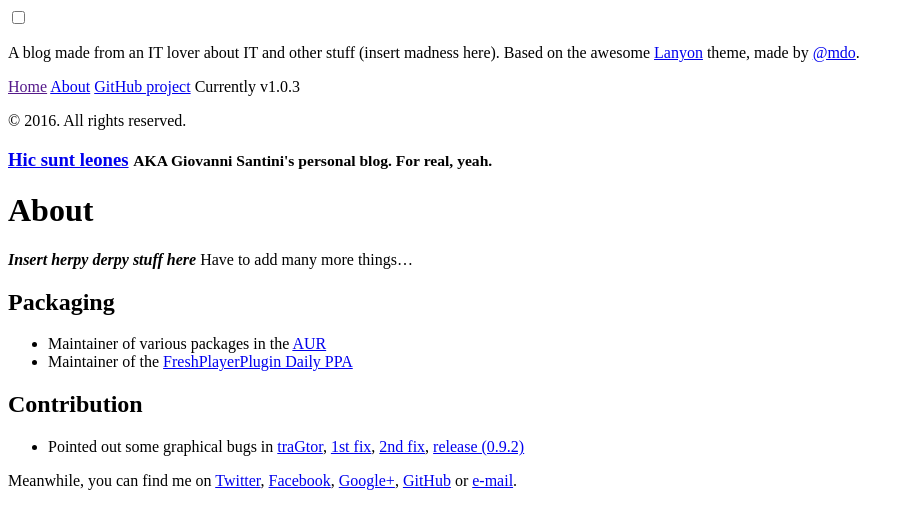
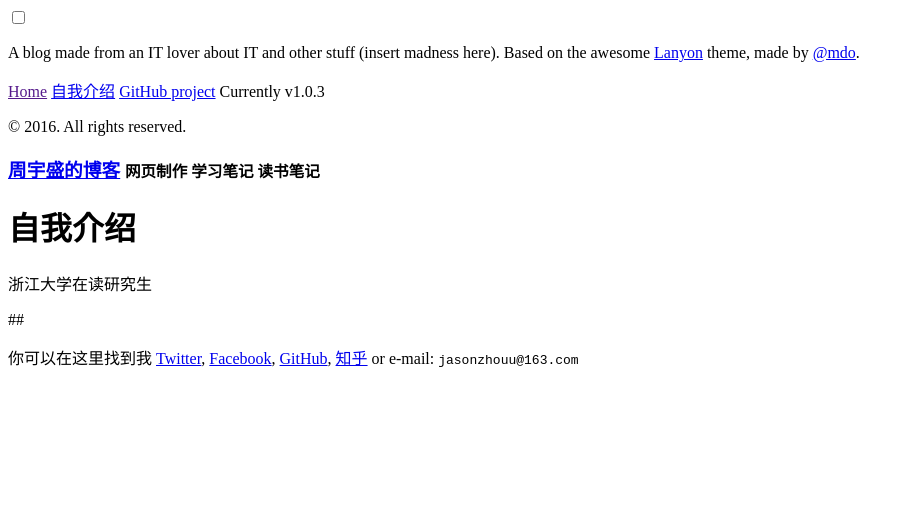
Before and after one commit to jasonzhouu/old-github-pages, a Jekyll site: the page built from about.md, in a window 1280 px wide. Shown: the top 529 px of the page, without its empty margins (0-915 px from the left). Built offline with Jekyll 4.4.1, drawn with Linux system fonts in a browser that asks for light colours; comment, search, counter and statistics services are not loaded.

Commit message:
配置个人信息

```diff
--- a/_config.yml
+++ b/_config.yml
@@ -10,16 +10,16 @@ permalink:           pretty
 #relative_permalinks: true
 
 # Setup
-title:               Hic sunt leones
-tagline:             "AKA Giovanni Santini's personal blog. For real, yeah."
+title:               周宇盛的博客
+tagline:             "网页制作 学习笔记 读书笔记"
 description:         'A blog made from an IT lover about IT and other stuff (insert madness here). Based on the awesome <a href="https://github.com/poole/lanyon" target="_blank">Lanyon</a> theme, made by <a href="https://twitter.com/mdo" target="_blank">@mdo</a>.'
-url:                 http://giovannisantini.tk
+url:                 http://www.zhouyusheng.com
 baseurl:             /
 paginate:            5
 
 # About/contact
 author:
-  name:              Giovanni Santini
+  name:              Jason Zhou
   url:               https://www.twitter.com/jasonzhouu
   email:             jasonzhouu@163.com
 
@@ -41,12 +41,12 @@ exclude:
 # Includes an icon in the footer for each username you enter
 footer-links:
   dribbble:
-  email:
-  facebook:
+  email: jasonzhouu@163.com
+  facebook: jasonzhouu
   flickr:
   github: jasonzhouu
-  instagram:
-  linkedin:
+  instagram: jasonzhou
+  linkedin: jasonzhouu
   pinterest:
   rss: # just type anything here for a working RSS icon, make sure you set the "url" above!
   twitter: jasonzhouu
@@ -58,7 +58,7 @@ footer-links:
 disqus: jasonzhouu
 
 # Enter your Google Analytics web tracking code (e.g. UA-2110908-2) to activate tracking
-google_analytics: UA-61816764-1
+google_analytics: UA-88929877-1
 
 # Personal work: load share buttons if setted to 'true'
 sharing:
@@ -69,5 +69,5 @@ sharing:
 # Google Translator support
 translate:
   enabled: false
-  language: en
+  language: zh
   meta-config: b63bed9405924efe-1d1f2e87fc0bdbad-g105a614c17a1f5ce-12
--- a/_includes/analytics.html
+++ b/_includes/analytics.html
@@ -1,16 +1,14 @@
 {% if site.google_analytics %}
 	<!-- Google Analytics -->
 	<script>
-		(function(i,s,o,g,r,a,m){i['GoogleAnalyticsObject']=r;i[r]=i[r]||function(){
-		(i[r].q=i[r].q||[]).push(arguments)},i[r].l=1*new Date();a=s.createElement(o),
-		m=s.getElementsByTagName(o)[0];a.async=1;a.src=g;m.parentNode.insertBefore(a,m)
-		})(window,document,'script','//www.google-analytics.com/analytics.js','ga');
+	  (function(i,s,o,g,r,a,m){i['GoogleAnalyticsObject']=r;i[r]=i[r]||function(){
+	  (i[r].q=i[r].q||[]).push(arguments)},i[r].l=1*new Date();a=s.createElement(o),
+	  m=s.getElementsByTagName(o)[0];a.async=1;a.src=g;m.parentNode.insertBefore(a,m)
+	  })(window,document,'script','https://www.google-analytics.com/analytics.js','ga');
 
-		ga('create', '{{ site.google_analytics }}', 'auto');
-		ga('send', 'pageview', {
-		  'page': '{{ page.url }}',
-		  'title': '{{ page.title | replace: "'", "\\'" }}'
-		});
+	  ga('create', 'UA-88929877-1', 'auto');
+	  ga('send', 'pageview');
+
 	</script>
 	<!-- End Google Analytics -->
 {% endif %}
--- a/about.md
+++ b/about.md
@@ -1,24 +1,15 @@
 ---
 layout: page
-title: About
+title: 自我介绍
 ---
 
-***Insert herpy derpy stuff here***
-Have to add many more things...
+浙江大学在读研究生
 
-## Packaging
-* Maintainer of various packages in the [AUR](https://aur4.archlinux.org/packages/?SeB=m&K=ItachiSan)
-* Maintainer of the [FreshPlayerPlugin Daily PPA](https://launchpad.net/~itachi-san/+archive/ubuntu/freshplayerplugin)
+##
 
-## Contribution
-* Pointed out some graphical bugs in [traGtor](http://mein-neues-blog.de/tragtor-gui-for-ffmpeg/),
-[1st fix](http://mein-neues-blog.de/tragtor-gui-for-ffmpeg/#comment-1640),
-[2nd fix](http://mein-neues-blog.de/tragtor-gui-for-ffmpeg/#comment-1641),
-[release (0.9.2)](http://mein-neues-blog.de/2015/07/22/tragtor-0-9-2-bugs-with-icons-window-title/)
-
-Meanwhile, you can find me on [Twitter](https://twitter.com/santini__gio),
-[Facebook](https://www.facebook.com/giovanni.santini),
-[Google+](https://plus.google.com/+GiovanniSantini),
-[GitHub](https://github.com/ItachiSan)
+你可以在这里找到我 [Twitter](https://twitter.com/jasonzhouu),
+[Facebook](https://www.facebook.com/jasonzhouu),
+[GitHub](https://github.com/jasonzhouu),
+[知乎](https://www.zhihu.com/people/jasonzhouu/activities)
 or
-[e-mail](mailto:giovannisantini93@yahoo.it).
+e-mail: `jasonzhouu@163.com`
```
Also changed, not shown: README.md, 8 other files.
